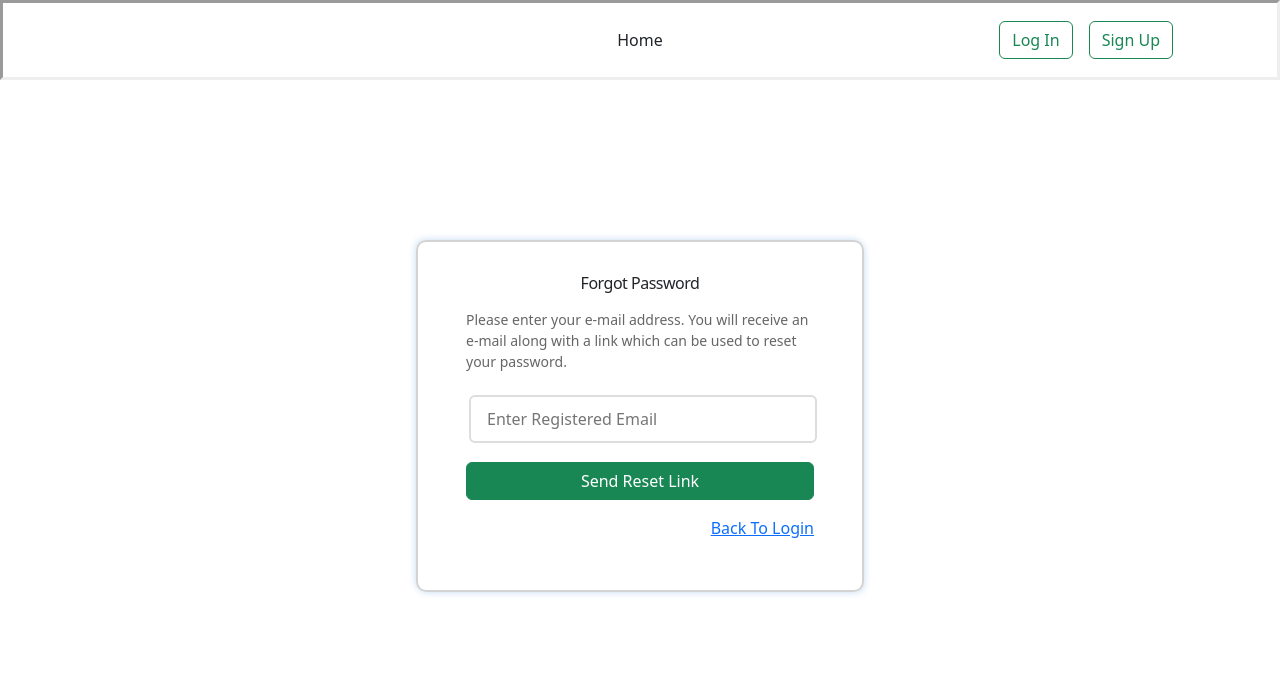
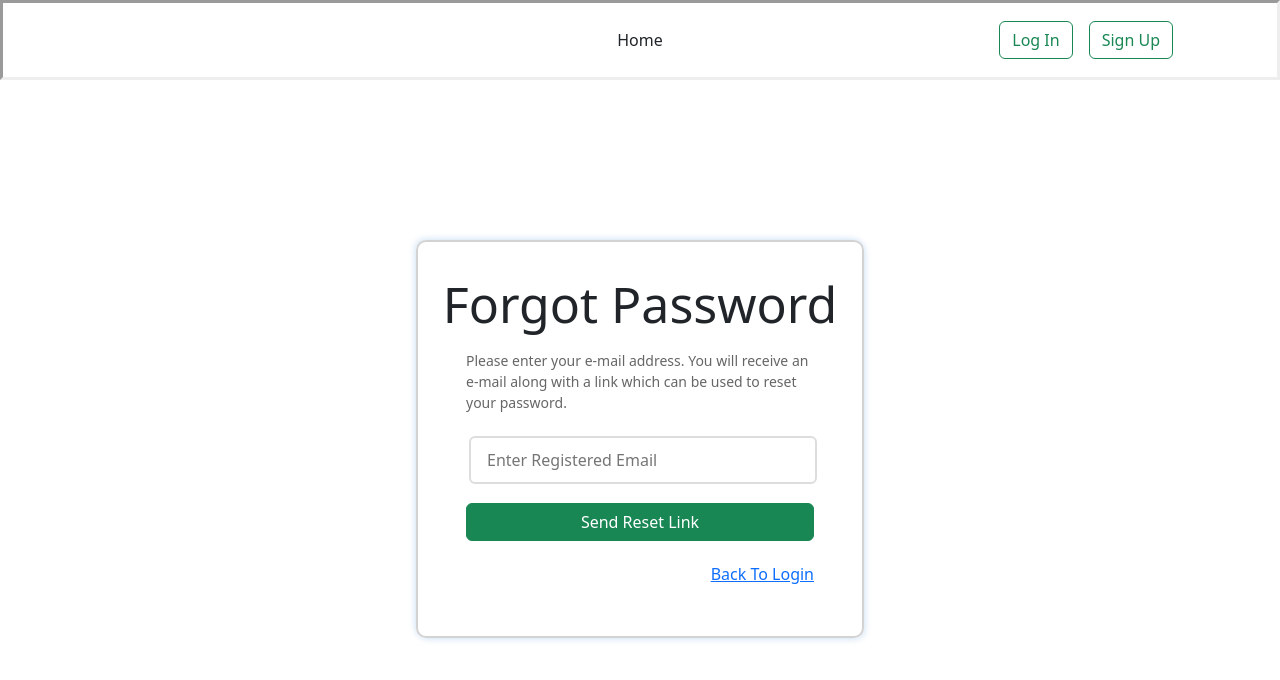
Before and after one commit to atulguptag/User-Authentication-Frontend, a React (Create React App) app: page /forgot_password in a window 1280 px wide. Shown: the top 680 px of the page. Built offline with nearby package versions, Linux system fonts and the light colour scheme.

Commit message:
Some changes in margin

```diff
--- a/src/components/login-page/login-page.css
+++ b/src/components/login-page/login-page.css
@@ -11,34 +11,10 @@
   margin-top: 70px;
 }
 
-.login h1,
-h1 {
-  font-size: 24px;
-  font-weight: var(--base-text-weight-light, 300);
-  letter-spacing: -0.5px;
-}
-
-.login h6,
-h6 {
+.form-head {
+  text-align: center;
   font-size: 50px;
   font-weight: 400;
-  letter-spacing: -0.5px;
-  text-align: center;
-}
-
-.form {
-  padding: 1vh 6vh;
-}
-
-.form-heading {
-  margin: 1vh;
-  font-weight: 400;
-}
-
-input[type="text"],
-input[type="password"],
-input[type="email"] {
-  outline: none;
 }
 
 .logindiv {
@@ -71,7 +47,7 @@ div {
   border: none;
   background: none;
   color: blue;
-  margin-bottom: 10px;
+  margin: 5px 0 10px 0;
 }
 
 .formm {
```
